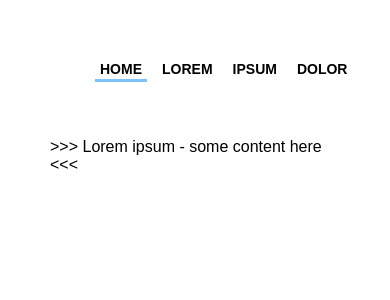
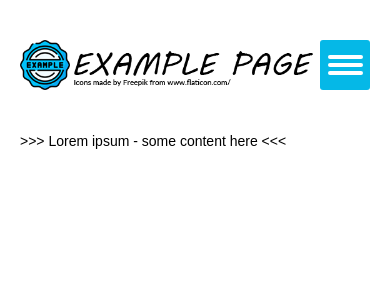
Before and after one commit to jakub-gawryl/example-news-page, a Next.js app: page / in a window 390 px wide. Shown: the top 300 px of the page. Built offline with nearby package versions, Linux system fonts and the light colour scheme.

Commit message:
Add Mobile Menu + code refactor

```diff
--- a/components/molecules/MainMenu.tsx
+++ /dev/null
@@ -1,76 +0,0 @@
-import React from 'react';
-import Link from 'next/link';
-import styled from 'styled-components';
-
-export type MainMenuItem = {
-  caption: string;
-  href: string;
-  active?: boolean;
-};
-
-export type MainMenuProperties = {
-  menuItems: MainMenuItem[];
-};
-
-const StyledMainMenu =  styled.div`
-  .main-menu {
-    & ul {
-      display: flex;
-      justify-content: center;
-    }
-
-    & .main-menu__menu-item {
-      list-style: none;
-    }
-
-    & .main-menu__menu-item a {
-      position: relative;
-      display: block;
-      padding: 5px 10px;
-      font-weight: bold;
-      text-transform: uppercase;
-      font-size: 14px;
-    }
-
-    & .main-menu__menu-item a:after {
-      position: absolute;
-      bottom: 0px;
-      left: 5px;
-      content: "";
-      display: block;
-      width: calc(100% - 10px);
-      height: 3px;
-      background-color: #7bc2ff;
-      display: none;
-    }
-
-    & .main-menu__menu-item a:hover:after,
-    & .main-menu__menu-item--active a:after {
-      display: block;
-    }
-  }
-
-  @media screen and (max-width: 640px) {
-    .main-menu {}
-  }
-`;
-
-const MainMenu: React.FC<MainMenuProperties> = ({menuItems = []}) => {
-  const hasMenuItems = menuItems.length > 0;
-
-  return (
-    <StyledMainMenu>
-      <div className="main-menu">
-        {hasMenuItems && <ul>
-          {menuItems.map((menuItem, index) => (
-            <li key={index} className={`main-menu__menu-item${menuItem.active ? ` main-menu__menu-item--active` : ``}`}>
-              <Link href={menuItem.href}>{menuItem.caption}</Link>
-            </li>
-          ))}
-        </ul>}
-      </div>
-    </StyledMainMenu>
-  )
-}
-
-export default MainMenu;
--- /dev/null
+++ b/components/molecules/MenuList/MenuList.tsx
@@ -0,0 +1,85 @@
+import React from 'react';
+import Link from 'next/link';
+import styled from 'styled-components';
+const cn = require('classnames');
+
+export type MenuListItem = {
+  caption: string;
+  href: string;
+  active?: boolean;
+};
+
+export type MenuListProperties = {
+  menuItems: MenuListItem[];
+  mobileMenu?: boolean;
+};
+
+const StyledMenuList =  styled.div`
+  .menu-list {
+    & ul {
+      display: flex;
+      justify-content: center;
+      padding: 0;
+    }
+
+    &__menu-item {
+      list-style: none;
+    }
+
+    &__menu-item a {
+      position: relative;
+      display: block;
+      padding: 5px 10px;
+      font-weight: bold;
+      text-transform: uppercase;
+      font-size: 1rem;
+    }
+
+    &__menu-item a:after {
+      position: absolute;
+      bottom: 0px;
+      left: 5px;
+      content: "";
+      display: block;
+      width: calc(100% - 10px);
+      height: 3px;
+      background-color: #05B8E7;
+      display: none;
+    }
+
+    &__menu-item a:hover:after,
+    &__menu-item--active a:after {
+      display: block;
+    }
+
+    &__menu-item--mobile ul {
+      flex-direction: column;
+    }
+
+    &__menu-item--mobile a {
+      text-transform: initial;
+      font-size: 3rem;
+      margin-bottom: 1rem;;
+    }
+  }
+`;
+
+const MenuList: React.FC<MenuListProperties> = ({menuItems = [], mobileMenu = false}) => {
+  const hasMenuItems = menuItems.length > 0;
+
+  return (
+    <StyledMenuList>
+      <div className={cn('menu-list', {'menu-list__menu-item--mobile': mobileMenu})}>
+        {hasMenuItems && <ul>
+          {menuItems.map((menuItem, index) => (
+            <li key={index} className={cn('menu-list__menu-item', {'menu-list__menu-item--active': menuItem.active})}>
+              <Link href={menuItem.href}>{menuItem.caption}</Link>
+            </li>
+          ))}
+        </ul>}
+      </div>
+    </StyledMenuList>
+  )
+}
+
+export default MenuList;
--- /dev/null
+++ b/components/molecules/MenuList/index.tsx
@@ -0,0 +1,4 @@
+import MenuList, { MenuListItem as MainMenuItemType } from './MenuList';
+
+export default MenuList;
+export type MainMenuItem = MainMenuItemType;
--- a/components/organisms/Header.tsx
+++ b/components/organisms/Header/Header.tsx
@@ -1,9 +1,11 @@
 import React from 'react';
 import Image from 'next/image';
 import Link from 'next/link';
-import MainMenu, { MainMenuItem } from 'components/molecules/MainMenu';
+import MainMenu from 'components/organisms/MainMenu';
+import MobileMenu from 'components/organisms/MobileMenu';
 import usePageScroll from 'hooks/usePageScroll';
 import styled from 'styled-components';
+import MenuList from 'components/molecules/MenuList';
 
 const DEFAULT_SHRINK_AT = 10;
 
@@ -39,7 +41,7 @@ const StyledHeader = styled.div`
   }
 `;
 
-const menuItems: MainMenuItem[] = [
+const menuItems = [
   {
     caption: 'Home',
     href: '/',
@@ -64,6 +66,8 @@ const Header: React.FC<Props> = ({fixedHeaderAt = DEFAULT_SHRINK_AT}) => {
   const contentRef = React.useRef(null);
   const placeholderRef = React.useRef(null);
   const [contentHeight, setContentHeight] = React.useState(0);
+
+  // TODO - Change setContentHeight to update everytime window is resized!
   //@ts-ignore
   React.useEffect(() => setContentHeight(contentRef?.current?.clientHeight || 0), [setContentHeight]);
 
@@ -82,7 +86,13 @@ const Header: React.FC<Props> = ({fixedHeaderAt = DEFAULT_SHRINK_AT}) => {
               </a>
             </Link>
 
-            <MainMenu menuItems={menuItems} />
+            <MainMenu>
+              <MenuList menuItems={menuItems} />
+            </MainMenu>
+
+            <MobileMenu>
+              <MenuList menuItems={menuItems} mobileMenu={true} />
+            </MobileMenu>
           </div>
         </div>
       </div>
--- /dev/null
+++ b/components/organisms/Header/index.tsx
@@ -0,0 +1,3 @@
+import Header from './Header';
+
+export default Header;
--- /dev/null
+++ b/components/organisms/MainMenu/MainMenu.tsx
@@ -0,0 +1,26 @@
+import React from 'react';
+import styled from 'styled-components';
+
+type MainMenuProps = {
+  children?: React.ReactElement | React.ReactElement[];
+};
+
+const StyledMainMenu = styled.div`
+  @media screen and (max-width: 768px) {
+    .main-menu {
+      display: none;
+    }
+  }
+`;
+
+const MainMenu: React.FC<MainMenuProps> = ({children}) => {
+  return (
+    <StyledMainMenu>
+      <div className="main-menu">
+        {children}
+      </div>
+    </StyledMainMenu>
+  )
+}
+
+export default MainMenu
--- /dev/null
+++ b/components/organisms/MainMenu/index.tsx
@@ -0,0 +1,3 @@
+import MainMenu from './MainMenu';
+
+export default MainMenu;
--- /dev/null
+++ b/components/organisms/MobileMenu/MobileMenu.tsx
@@ -0,0 +1,108 @@
+import React from 'react';
+import MobileMenuButton from 'components/organisms/MobileMenu/components/MobileMenuButton';
+import styled from 'styled-components';
+const cn = require('classnames');
+
+type MobileMenuProps = {
+  children?: React.ReactElement | React.ReactElement[];
+};
+
+const transtionTime = 0.5;
+const transitionType = 'ease';
+
+const StyledMobileMenu = styled.div`
+  display: none;
+
+  @media screen and (max-width: 768px) {
+    display: block;
+
+    .mobile-menu {
+      &__button {
+        position: relative;
+        z-index: 10001;
+      }
+
+      &__full-page {
+        visibility: hidden;
+        position: fixed;
+        top: 0;
+        left: 0;
+        width: 100%;
+        height: 100%;
+        overflow: hidden;
+      }
+
+      &__full-page--block {
+        visibility: visible;
+      }
+
+      &__dimmer {
+        position: absolute;
+        top: 0;
+        left: 0;
+        width: 100%;
+        height: 100%;
+        background-color: transparent;
+        transition: background-color ${transtionTime}s ${transitionType};
+      }
+
+      &__dimmer--active {
+        background-color: rgba(0, 0, 0, 0.5);
+      }
+
+      &__content {
+        position: absolute;
+        top: 0;
+        right: 0;
+        width: 80%;
+        height: 100%;
+        overflow: auto;
+        background:#fff;
+        box-shadow: 0 0 10px rgba(0, 0, 0, 0.25);
+        transform: translateX(100%);
+        transition: transform ${transtionTime}s ${transitionType};
+        display: flex;
+        flex-direction: column;
+        align-items: center;
+        justify-content: center;
+        text-align: center;
+      }
+
+      &__content--opened {
+        transform: translateX(0);
+      }
+    }
+  }
+`;
+
+const MobileMenu: React.FC<MobileMenuProps> = ({children}) => {
+  const [isOpened, setIsOpened] = React.useState(false);
+  const [isContentDisplayed, setIsContentDisplayed] = React.useState(false);
+
+  const onMobileBtnClick = () => {
+    setIsContentDisplayed(true);
+    setIsOpened(!isOpened);
+  };
+
+  const onContentTransitionEnd = () => !isOpened && setIsContentDisplayed(false);
+
+  const onDimmerClick = () => setIsOpened(false);
+
+  return (
+    <StyledMobileMenu>
+      <div className="mobile-menu">
+        <div className="mobile-menu__button">
+          <MobileMenuButton onClick={onMobileBtnClick} closedIcon={isOpened}/>
+        </div>
+        <div className={cn('mobile-menu__full-page', {'mobile-menu__full-page--block': isContentDisplayed})}>
+          <div className={cn('mobile-menu__dimmer', {'mobile-menu__dimmer--active': isOpened})} onClick={onDimmerClick}></div>
+          <div className={cn('mobile-menu__content', {'mobile-menu__content--opened': isOpened})} onTransitionEnd={onContentTransitionEnd}>
+            {children}
+          </div>
+        </div>
+      </div>
+    </StyledMobileMenu>
+  )
+}
+
+export default MobileMenu;
--- /dev/null
+++ b/components/organisms/MobileMenu/components/MobileMenuButton.tsx
@@ -0,0 +1,79 @@
+import React from 'react';
+import styled from 'styled-components';
+const cn = require('classnames');
+
+export type MobileMenuButtonProps = {
+  onClick?: () => void;
+  closedIcon?: boolean;
+};
+
+const StyledMobileMenu = styled.div`
+  .mobile-menu-button {
+    position: relative;
+    display: inline-block;
+    width: 50px;
+    height: 50px;
+    background: #05B8E7;
+    border-radius: 3px;
+    cursor: pointer;
+
+    &__burger,
+    &__burger:before,
+    &__burger:after {
+      position: absolute;
+      left: 0px;
+      height: 4px;
+      background-color: #fff;
+      border-radius: 3px;
+      transition: background-color .25s ease;
+    }
+
+    &__burger:before,
+    &__burger:after {
+      content: "";
+      width: 100%;
+      transition: transform .25s ease,  top .25s ease;
+    }
+
+    &__burger {
+      top: 50%;
+      width: 70%;
+      margin: 0 15%;
+      margin-top: -2px;
+    }
+
+    &__burger:before {
+      top: -8px;
+    }
+
+    &__burger:after {
+      top: 8px;
+    }
+
+    &__burger--close {
+      background-color: transparent;
+    }
+
+    &__burger--close:before {
+      top: 0;
+      transform: rotate(-45deg);
+    }
+
+    &__burger--close:after {
+      top: 0;
+      transform: rotate(45deg);
+    }
+  }
+`;
+
+const MobileMenuButton: React.FC<MobileMenuButtonProps> = ({closedIcon = false, onClick = () => {}}) => {
+  return (
+    <StyledMobileMenu>
+      <div className="mobile-menu-button" onClick={onClick}>
+        <div className={cn('mobile-menu-button__burger', {'mobile-menu-button__burger--close': closedIcon})}></div>
+      </div>
+    </StyledMobileMenu>
+  )
+}
+
+export default MobileMenuButton;
--- /dev/null
+++ b/components/organisms/MobileMenu/index.tsx
@@ -0,0 +1,3 @@
+import MobileMenu from './MobileMenu';
+
+export default MobileMenu;
--- a/package.json
+++ b/package.json
@@ -8,6 +8,7 @@
     "lint": "next lint"
   },
   "dependencies": {
+    "classnames": "^2.2.6",
     "next": "12.0.3",
     "react": "17.0.2",
     "react-dom": "17.0.2",
--- a/styles/globals.css
+++ b/styles/globals.css
@@ -7,6 +7,9 @@ body {
   padding: 0;
   margin: 0;
   font-family: sans-serif;
+}
+html {
+  font-size: 14px;
 }
 
 a {
@@ -19,3 +22,9 @@ a {
   margin: 0 auto;
   padding: 0 50px;
 }
+
+@media screen and (max-width: 768px) {
+  .container {
+    padding: 0 20px;
+  }
+}
```
Also changed, not shown: 1 other file (tests, documents, lock files or other folders).
